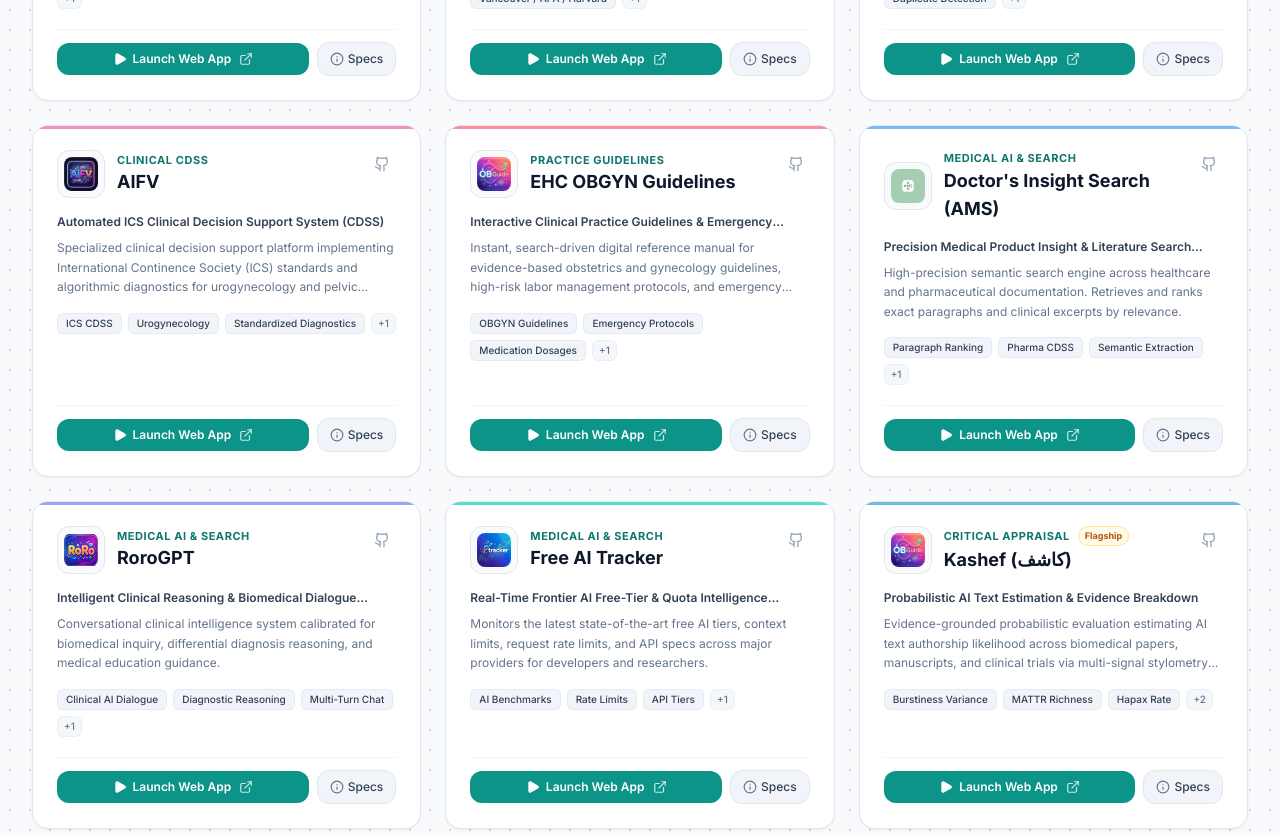
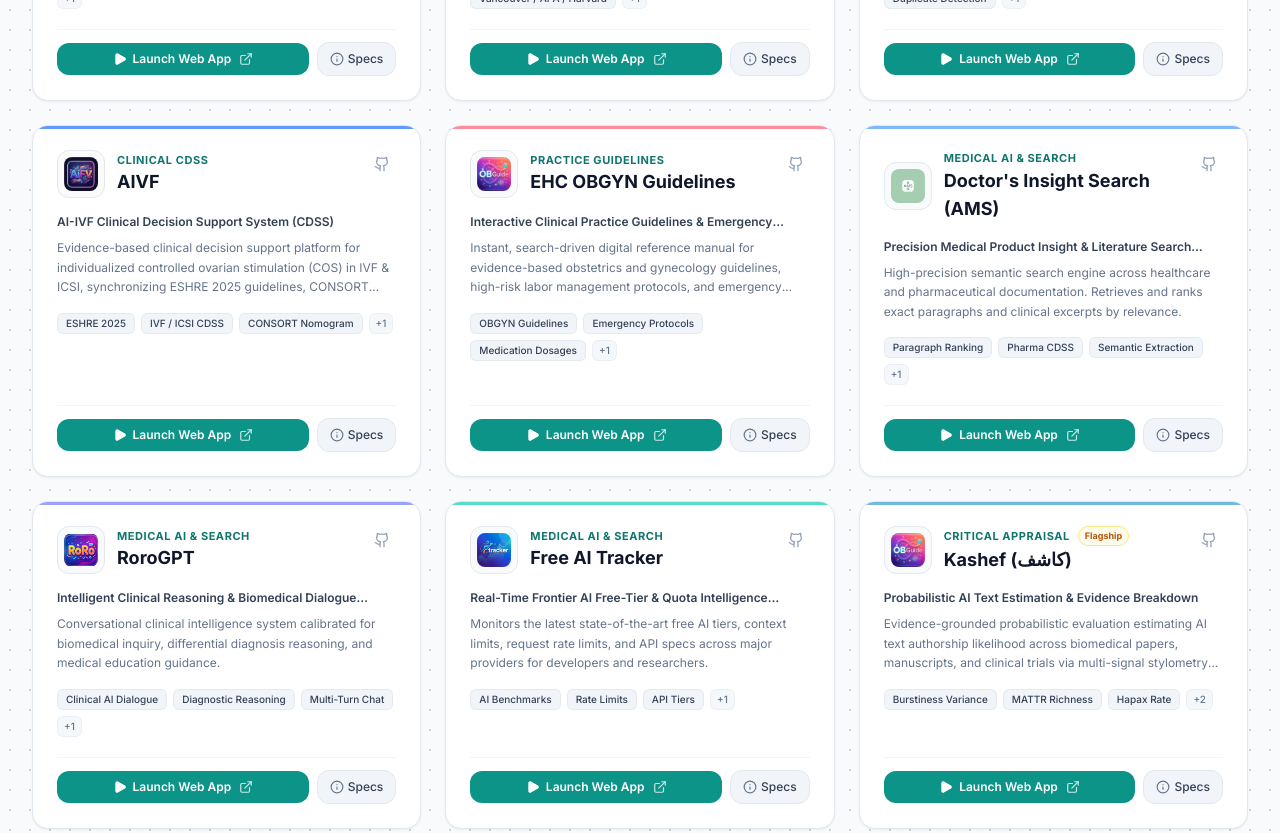
Before and after one commit to roroleaks/aimed-suite, a React (Vite) app: page / in a window 1280 px wide. Shown: the part 1060-1893 px from the top of the page. Built offline with nearby package versions, Linux system fonts and the light colour scheme.

Commit message:
fix(portal): update AIFV entry to AIVF with ESHRE 2025 specs and live URL

```diff
--- a/src/App.tsx
+++ b/src/App.tsx
@@ -20,7 +20,8 @@ export function App() {
       const path = window.location.pathname;
       const match = path.match(/^\/app\/([a-zA-Z0-9-_]+)/);
       if (match && match[1]) {
-        const found = APPS_DATA.find((a) => a.id.toLowerCase() === match[1].toLowerCase());
+        const targetId = match[1].toLowerCase() === 'aifv' ? 'aivf' : match[1].toLowerCase();
+        const found = APPS_DATA.find((a) => a.id.toLowerCase() === targetId);
         if (found) {
           setCurrentAppId(found.id);
           return;
@@ -30,7 +31,8 @@ export function App() {
       const hash = window.location.hash;
       const hashMatch = hash.match(/^#\/app\/([a-zA-Z0-9-_]+)/);
       if (hashMatch && hashMatch[1]) {
-        const found = APPS_DATA.find((a) => a.id.toLowerCase() === hashMatch[1].toLowerCase());
+        const targetId = hashMatch[1].toLowerCase() === 'aifv' ? 'aivf' : hashMatch[1].toLowerCase();
+        const found = APPS_DATA.find((a) => a.id.toLowerCase() === targetId);
         if (found) {
           setCurrentAppId(found.id);
           return;
--- a/src/data/apps.ts
+++ b/src/data/apps.ts
@@ -209,37 +209,37 @@ export const APPS_DATA: AppItem[] = [
     ]
   },
   {
-    id: 'aifv',
-    name: 'AIFV',
-    tagline: 'Automated ICS Clinical Decision Support System (CDSS)',
-    description: 'Specialized clinical decision support platform implementing International Continence Society (ICS) standards and algorithmic diagnostics for urogynecology and pelvic health.',
+    id: 'aivf',
+    name: 'AIVF',
+    tagline: 'AI-IVF Clinical Decision Support System (CDSS)',
+    description: 'Evidence-based clinical decision support platform for individualized controlled ovarian stimulation (COS) in IVF & ICSI, synchronizing ESHRE 2025 guidelines, CONSORT nomogram, and POSEIDON stratification.',
     category: 'Clinical CDSS',
-    iconUrl: '/icons/aifv.png',
-    liveUrl: 'https://aifv.vercel.app',
-    githubUrl: 'https://github.com/roroleaks/AIFV',
+    iconUrl: '/icons/aivf.png',
+    liveUrl: 'https://aivf-precision.vercel.app',
+    githubUrl: 'https://github.com/roroleaks/AIVF',
     primaryLanguage: 'TypeScript',
     featured: false,
     status: 'Production',
-    badges: ['ICS CDSS', 'Urogynecology', 'Standardized Diagnostics', 'Clinical Rules'],
+    badges: ['ESHRE 2025', 'IVF / ICSI CDSS', 'CONSORT Nomogram', 'POSEIDON Stratification'],
     color: {
-      primary: '#ec4899', // Pink
-      accent: '#f472b6',
-      bg: 'rgba(236, 72, 153, 0.08)',
-      border: 'rgba(244, 114, 182, 0.3)'
+      primary: '#1E3A8A', // Deep Navy
+      accent: '#3b82f6',
+      bg: 'rgba(30, 58, 138, 0.08)',
+      border: 'rgba(59, 130, 246, 0.3)'
     },
     clinicalHighlights: [
-      'Standardized pelvic organ prolapse and urinary incontinence grading algorithms',
-      'Deterministic rule engine implementing validated ICS diagnostic criteria',
-      'Symptom severity scoring and quality of life impact quantification',
-      'Personalized management recommendation pathways adhering to international guidelines'
+      'Official ESHRE 2025 Guideline Update on Ovarian Stimulation for IVF/ICSI',
+      'Active CONSORT Individualized Starting-Dose Nomogram with 300 IU safety ceiling',
+      'Deterministic POSEIDON Groups 1–4 and ESHRE Bologna Poor Responder stratification',
+      'Section 9 OHSS safety firewall with dual-trigger selection and freeze-all segmentation'
     ],
-    supportedStandards: ['ICS Guidelines', 'IUGA Guidelines', 'ACOG Practice Bulletins'],
-    exportFormats: ['Clinical Assessment Report', 'Patient Summary PDF'],
+    supportedStandards: ['ESHRE 2025 Guidelines', 'CONSORT Nomogram', 'POSEIDON Criteria', 'ASRM Standards'],
+    exportFormats: ['Clinical Intelligence Dossier (PDF)', 'EHR HL7/JSON Export', 'Audit Trail CSV'],
     workflowSteps: [
-      { step: '1', title: 'Clinical Intake', desc: 'Input patient history, symptom profiles, and examination findings.' },
-      { step: '2', title: 'ICS Algorithmic Analysis', desc: 'Engine matches findings against standardized classification criteria.' },
-      { step: '3', title: 'Decision Support', desc: 'Generates evidence-backed non-surgical and surgical care pathways.' },
-      { step: '4', title: 'Clinical Summary', desc: 'Exports comprehensive consultation and treatment plan summary.' }
+      { step: '1', title: 'Clinical Intake', desc: 'Patient demographics, ovarian reserve biomarkers (AMH, AFC), and cycle history.' },
+      { step: '2', title: 'POSEIDON Stratification', desc: 'Automated stratification into POSEIDON Groups 1–4 and Bologna POR verdict.' },
+      { step: '3', title: 'Protocol & Starting Dose', desc: 'Evidence-based protocol recommendation and CONSORT starting dose calculation.' },
+      { step: '4', title: 'Cycle Completion & Dossier', desc: 'Follicular monitoring, OHSS firewall verification, and signed intelligence dossier.' }
     ]
   },
   {
```
Also changed, not shown: public/icons/aivf.png (added), 1 other file (tests, documents, lock files or other folders).
